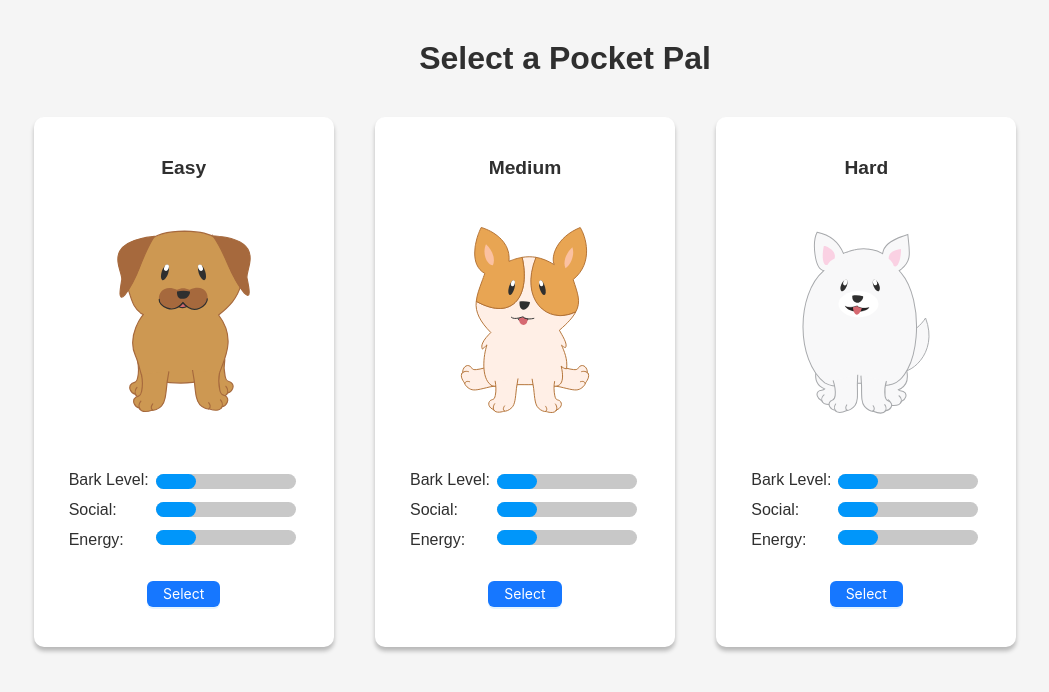
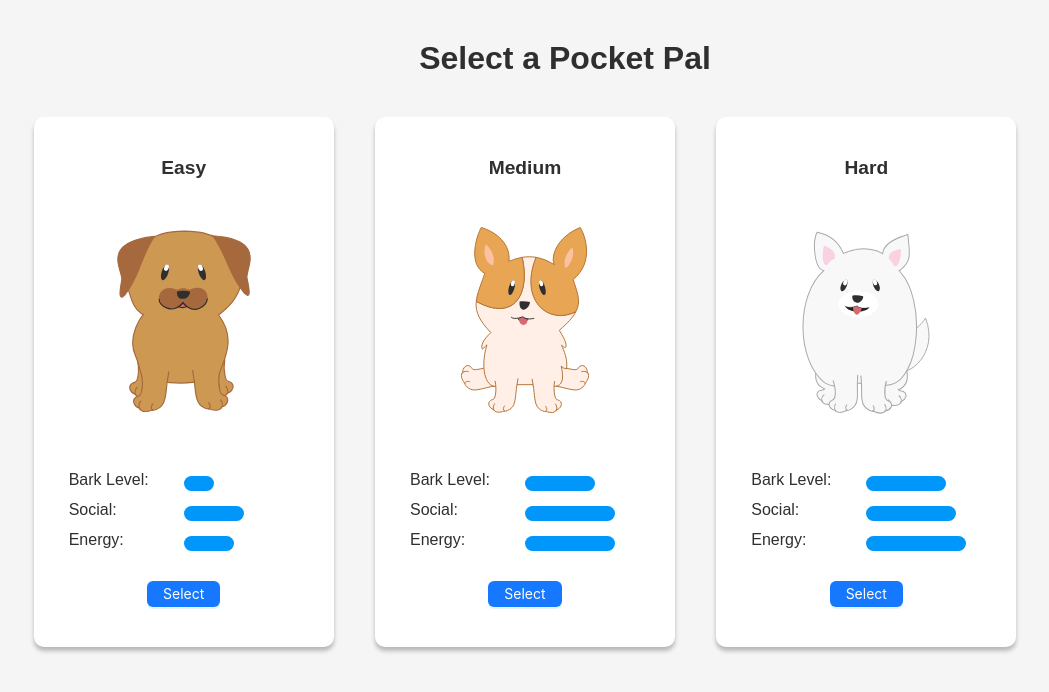
Before and after one commit to Pocket-Pals/Pocket-Pals, a Next.js app: page /select in a window 1280 px wide. Shown: the top 692 px of the page, without its empty margins (115-1164 px from the left). Built offline with nearby package versions, Linux system fonts and the light colour scheme.

Commit message:
display dog stats data

```diff
--- a/src/components/SelectDog/SelectDog.jsx
+++ b/src/components/SelectDog/SelectDog.jsx
@@ -3,6 +3,7 @@ import Typography from '../Typography/Typography';
 import Button from '../Button/Button';
 import Image from 'next/image';
 import { useRouter } from 'next/router';
+import data from '../../data/dogStats.json';
 
 const DogCardContainers = styled.div`
     display: flex;
@@ -15,6 +16,7 @@ const DogCardContainers = styled.div`
     @media (max-width: 1000px) {
         flex-direction: column;
         gap: 30px;
+    }
 `
 const DogCard = styled.div`
     display: flex;
@@ -45,35 +47,20 @@ const StatsContainer = styled.div`
 
 const StatUnfilled = styled.div`
     display: flex;
-    width: 140px;
-    height: 15px;
-    background-color: rgb(200, 200, 200);
-    border-radius: 10px;
-    padding: 0;
-    margin: 13px;
+    flex-direction: column;
+    justify-content: space-between;
+    padding-top: 15px;
 `
 const StatFilled = styled.div`
     display: flex;
-    width: 40px;
+    width: ${(props) => props.width * 10}px;
     height: 15px;
     background-color: rgb(0, 150, 250);
     border-radius: 10px;
     padding: 0;
+    flex-direction: column;
+    justify-content: space-between;
 `
-const dogImages = [
-    {
-        difficulty: "easy",
-        src: "/svgs/ridgehound.svg",
-    },
-    {
-        difficulty: "medium",
-        src: "/svgs/corgi.svg",
-    },
-    {
-        difficulty: "hard",
-        src: "/svgs/samoyed.svg",
-    },
-];
 
 export default function SelectCard({
     easy = "/svgs/ridgehound.svg",
@@ -86,6 +73,8 @@ export default function SelectCard({
         alert(`selected ${difficulty} dog`);
         // router.push(`/game/${difficulty}`);
     };
+
+
     return (
         <>
             <Typography
@@ -160,11 +149,15 @@ export default function SelectCard({
                             />
                         </div>
                         <div>
-                            {[...Array(3)].map((_, index) => (
-                                <StatUnfilled key={index}>
-                                    <StatFilled />
-                                </StatUnfilled>
-                            ))}
+                            <StatUnfilled>
+                                <StatFilled width={data[0].barkLevel} />
+                            </StatUnfilled>
+                            <StatUnfilled>
+                                <StatFilled width={data[0].social} />
+                            </StatUnfilled>
+                            <StatUnfilled>
+                                <StatFilled width={data[0].energy} />
+                            </StatUnfilled>
                         </div>
                     </StatsContainer>
                     <Button onClick={() => handleSelect("easy")} text="Select" />
@@ -227,11 +220,15 @@ export default function SelectCard({
                             />
                         </div>
                         <div>
-                            {[...Array(3)].map((_, index) => (
-                                <StatUnfilled key={index}>
-                                    <StatFilled />
-                                </StatUnfilled>
-                            ))}
+                            <StatUnfilled>
+                                <StatFilled width={data[1].barkLevel} />
+                            </StatUnfilled>
+                            <StatUnfilled>
+                                <StatFilled width={data[1].social} />
+                            </StatUnfilled>
+                            <StatUnfilled>
+                                <StatFilled width={data[1].energy} />
+                            </StatUnfilled>
                         </div>
                     </StatsContainer>
                     <Button onClick={() => handleSelect("medium")} text="Select" />
@@ -294,11 +291,15 @@ export default function SelectCard({
                             />
                         </div>
                         <div>
-                            {[...Array(3)].map((_, index) => (
-                                <StatUnfilled key={index}>
-                                    <StatFilled />
-                                </StatUnfilled>
-                            ))}
+                            <StatUnfilled>
+                                <StatFilled width={data[2].barkLevel} />
+                            </StatUnfilled>
+                            <StatUnfilled>
+                                <StatFilled width={data[2].social} />
+                            </StatUnfilled>
+                            <StatUnfilled>
+                                <StatFilled width={data[2].energy} />
+                            </StatUnfilled>
                         </div>
                     </StatsContainer>
                     <Button onClick={() => handleSelect("hard")} text="Select" />
--- /dev/null
+++ b/src/data/dogStats.json
@@ -0,0 +1,20 @@
+[
+    {
+        "id": 1,
+        "barkLevel": 3,
+        "social": 6,
+        "energy": 5
+    },
+    {
+        "id": 2,
+        "barkLevel": 7,
+        "social": 9,
+        "energy": 9
+    },
+    {
+        "id": 3,
+        "barkLevel": 8,
+        "social": 9,
+        "energy": 10
+    }
+]
```
Also changed, not shown: src/data/dogStats.jsx (deleted, +0 -19 lines).
